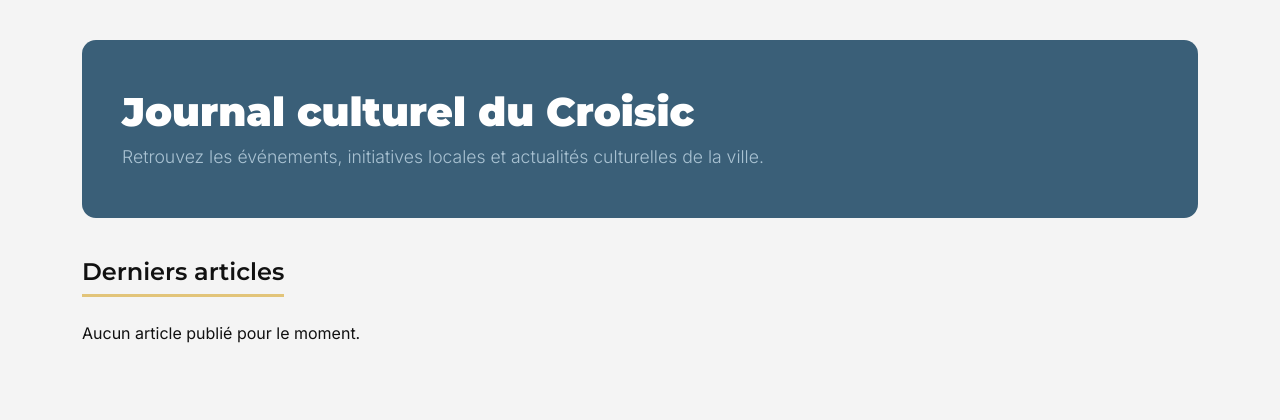
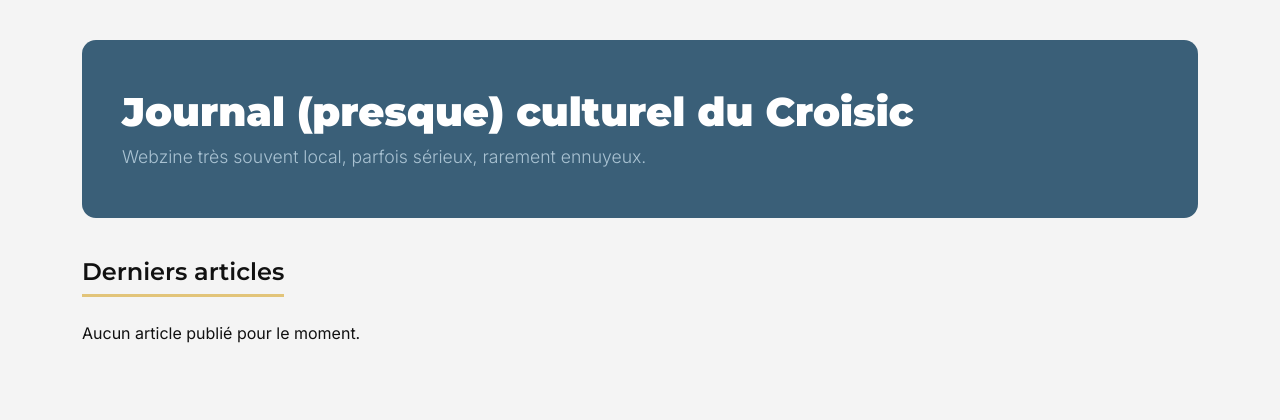
Before and after one commit to misterned/unefaimdevie, a Django app: page / in a window 1280 px wide. Shown: the part 72-492 px from the top of the page. Run offline with Django 5.2, Linux system fonts and the light colour scheme; data that the repository does not hold is empty; parts of the project's set-up code (start-up, migrations or seed data) failed here and were passed over.

Commit message:
Hero : nouveau titre et sous-titre

```diff
--- a/core/templates/home.html
+++ b/core/templates/home.html
@@ -4,8 +4,8 @@
 
 {% block content %}
 <div class="hero">
-    <h1 class="display-6">Journal culturel du Croisic</h1>
-    <p class="lead mb-0">Retrouvez les événements, initiatives locales et actualités culturelles de la ville.</p>
+    <h1 class="display-6">Journal (presque) culturel du Croisic</h1>
+    <p class="lead mb-0">Webzine très souvent local, parfois sérieux, rarement ennuyeux.</p>
 </div>
 
 <h2 class="h4 section-title">Derniers articles</h2>
```
